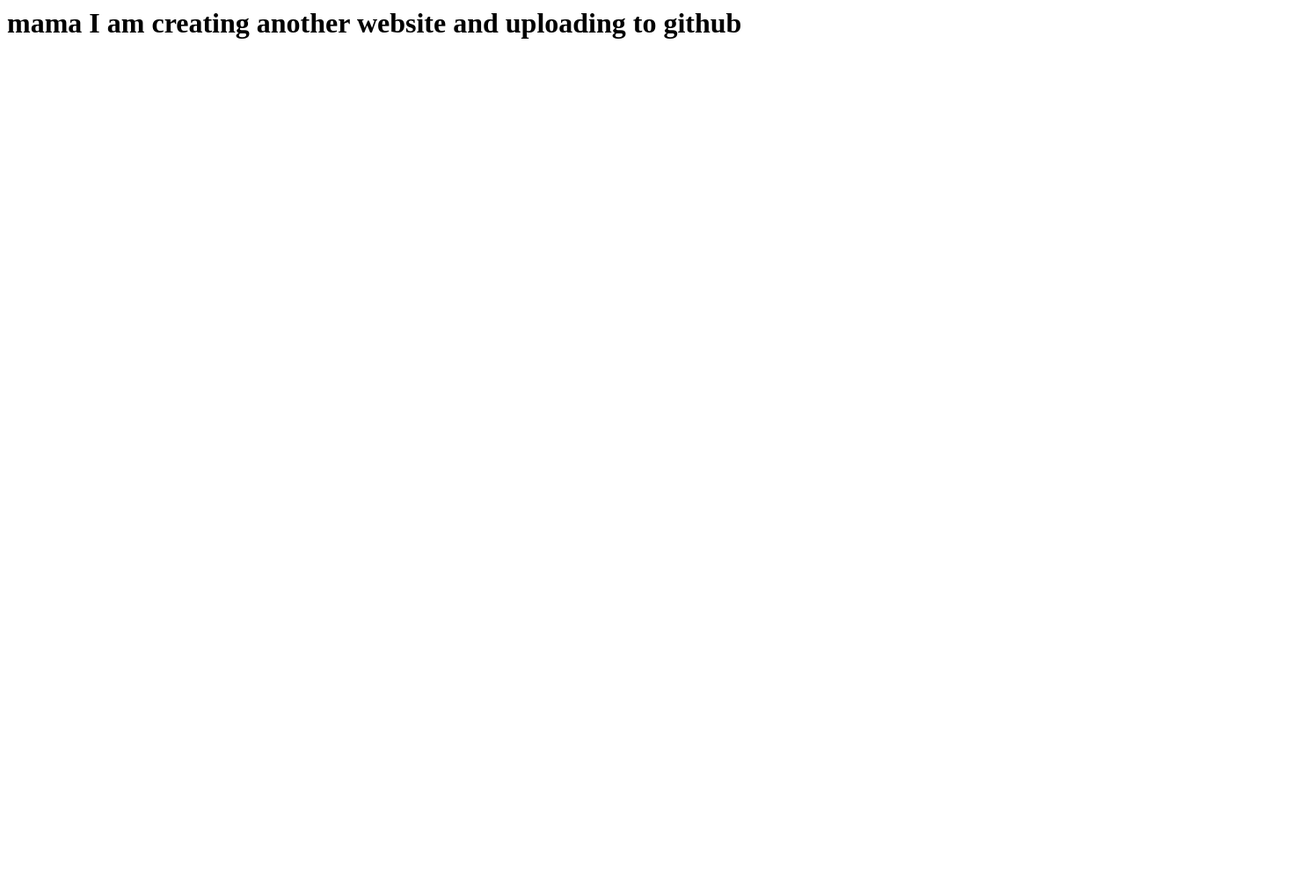
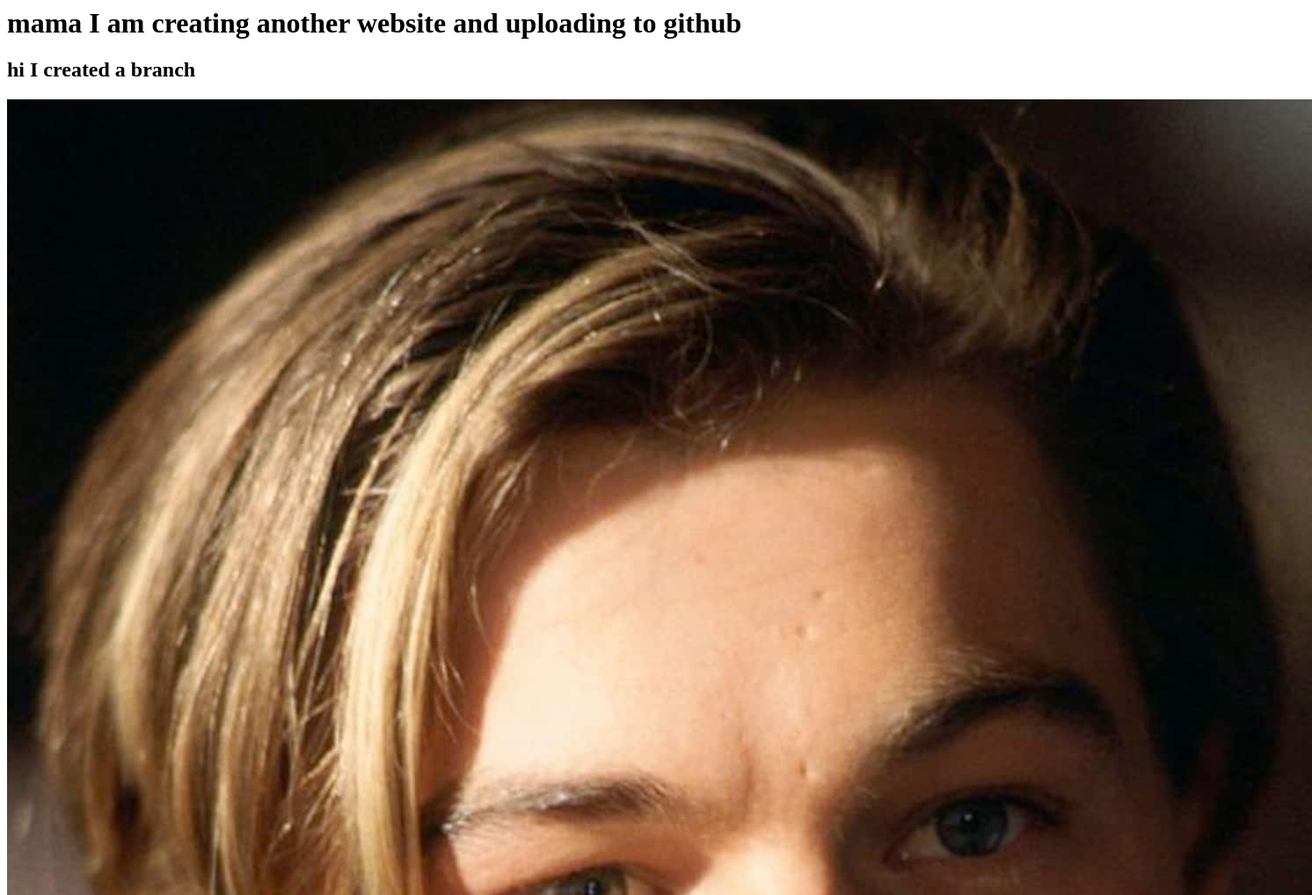
Before and after one commit to Ashikmahbub/development, a plain HTML site: page another.html in a window 1280 px wide. Shown: the top 1018 px of the page at 88% size, 1492 px wide, since content can reach past the window. Before the commit the page ends 800 px from the top, so only its background shows below. Drawn offline with Linux system fonts and the light colour scheme.

Commit message:
branch commit

```diff
--- a/another.html
+++ b/another.html
@@ -7,5 +7,7 @@
 </head>
 <body>
     <h1>mama I am creating another website and uploading to github</h1>
+    <h2>hi I created a branch</h2>
+    <img src="/decap.jpg" alt="">
 </body>
 </html>
```
Also changed, not shown: 2 other files.
